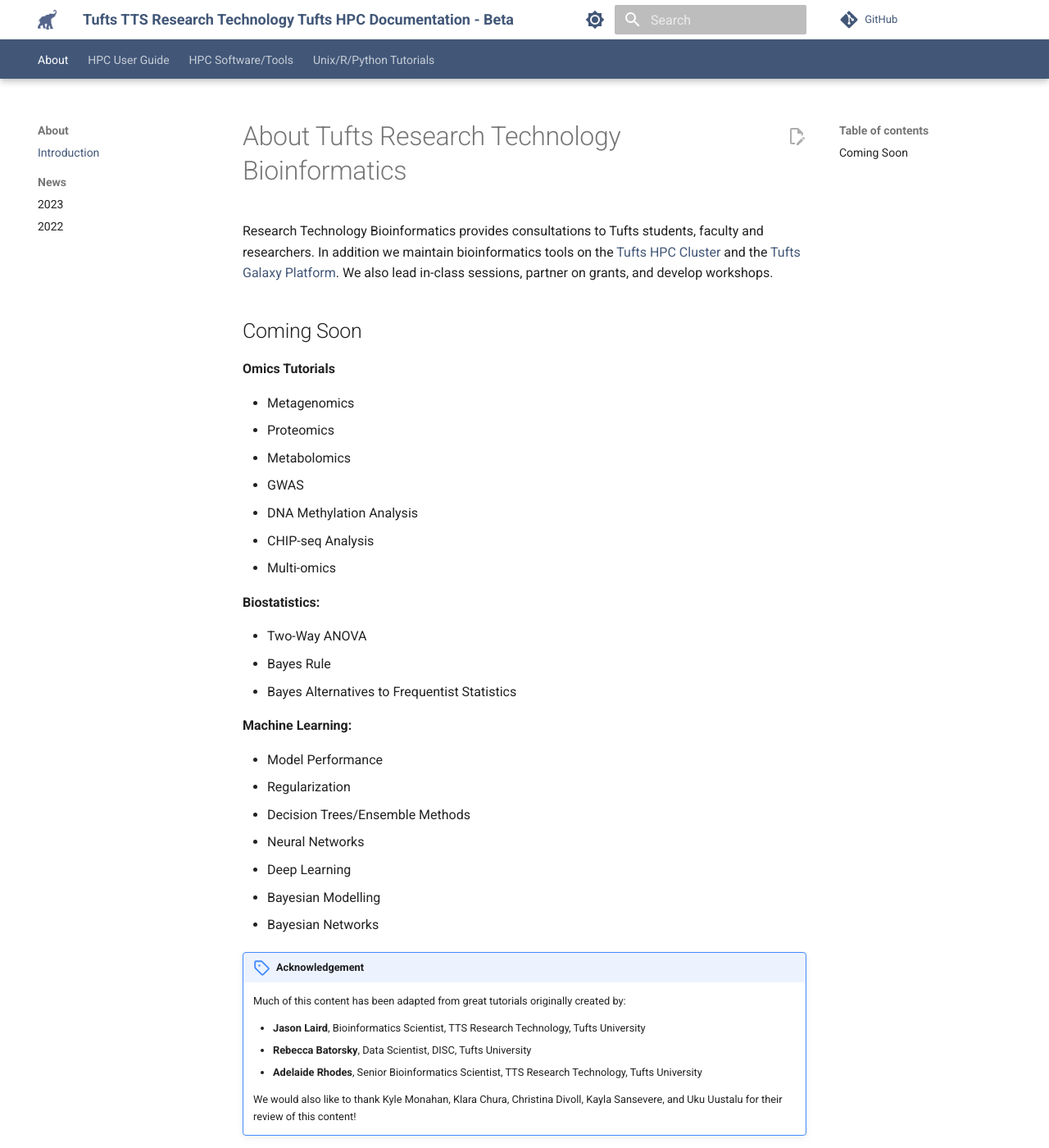
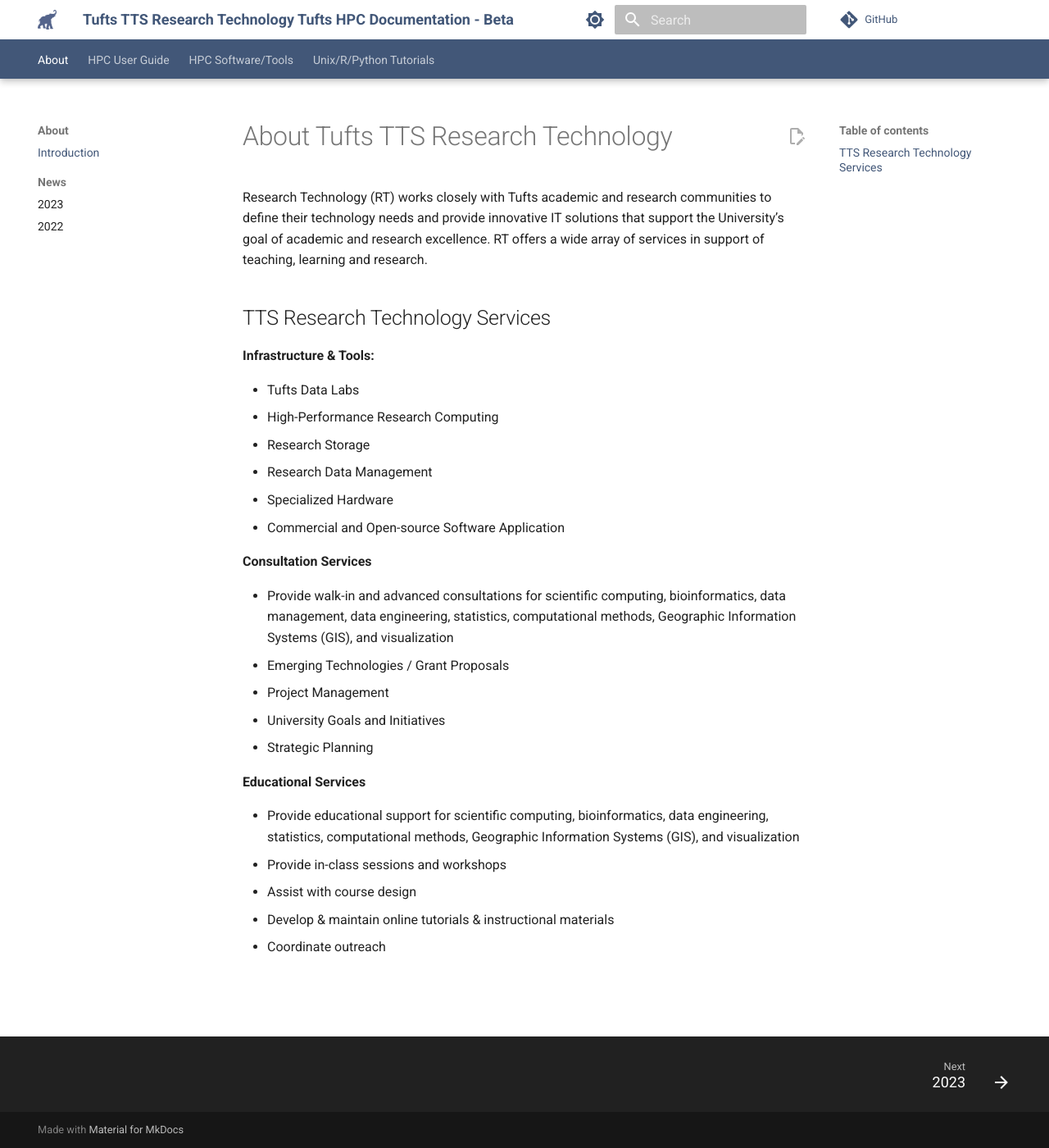
Before and after one commit to tuftsdatalab/rt_hpc_documentation, an MkDocs documentation site: the page built from docs/index.md, in a window 1280 px wide and 1400 px high. Shown: the whole window at 82% size. Built offline with MkDocs 1.6.1 and Material for MkDocs 9.7.7, drawn with Linux system fonts in a browser that asks for light colours; comment, search, counter and statistics services are not loaded.

Commit message:
Update index.md

```diff
--- a/docs/index.md
+++ b/docs/index.md
@@ -1,43 +1,30 @@
-# About Tufts Research Technology Bioinformatics
+# About Tufts TTS Research Technology
 
-Research Technology Bioinformatics provides consultations to Tufts students, faculty and researchers.
-In addition we maintain bioinformatics tools on the [Tufts HPC Cluster](https://it.tufts.edu/high-performance-computing) and the [Tufts Galaxy Platform](https://galaxy.pax.tufts.edu).
-We also lead in-class sessions, partner on grants, and develop workshops.
+Research Technology (RT) works closely with Tufts academic and research communities to define their technology needs and provide innovative IT solutions that support the University’s goal of academic and research excellence. RT offers a wide array of services in support of teaching, learning and research.
 
-## Coming Soon
+## TTS Research Technology Services
 
-**Omics Tutorials**
+**Infrastructure & Tools:**
 
-- Metagenomics
-- Proteomics
-- Metabolomics
-- GWAS
-- DNA Methylation Analysis
-- CHIP-seq Analysis
-- Multi-omics
+- Tufts Data Labs
+- High-Performance Research Computing
+- Research Storage
+- Research Data Management
+- Specialized Hardware
+- Commercial and Open-source Software Application
 
-**Biostatistics:**
+**Consultation Services**
 
-- Two-Way ANOVA
-- Bayes Rule
-- Bayes Alternatives to Frequentist Statistics
+- Provide walk-in and advanced consultations for scientific computing, bioinformatics, data management, data engineering, statistics, computational methods, Geographic Information Systems (GIS), and visualization
+- Emerging Technologies / Grant Proposals
+- Project Management
+- University Goals and Initiatives
+- Strategic Planning
 
-**Machine Learning:**
+**Educational Services**
 
-- Model Performance
-- Regularization
-- Decision Trees/Ensemble Methods
-- Neural Networks
-- Deep Learning
-- Bayesian Modelling
-- Bayesian Networks
-
-!!! note "Acknowledgement"
-
-    Much of this content has been adapted from great tutorials originally created by:
-
-    - **Jason Laird**, Bioinformatics Scientist, TTS Research Technology, Tufts University
-    - **Rebecca Batorsky**, Data Scientist, DISC,  Tufts University
-    - **Adelaide Rhodes**, Senior Bioinformatics Scientist, TTS Research Technology, Tufts University
-
-    We would also like to thank Kyle Monahan, Klara Chura, Christina Divoll, Kayla Sansevere, and Uku Uustalu for their review of this content!
+- Provide educational support for scientific computing, bioinformatics, data engineering, statistics, computational methods, Geographic Information Systems (GIS), and visualization
+- Provide in-class sessions and workshops
+- Assist with course design
+- Develop & maintain online tutorials & instructional materials
+- Coordinate outreach
```
